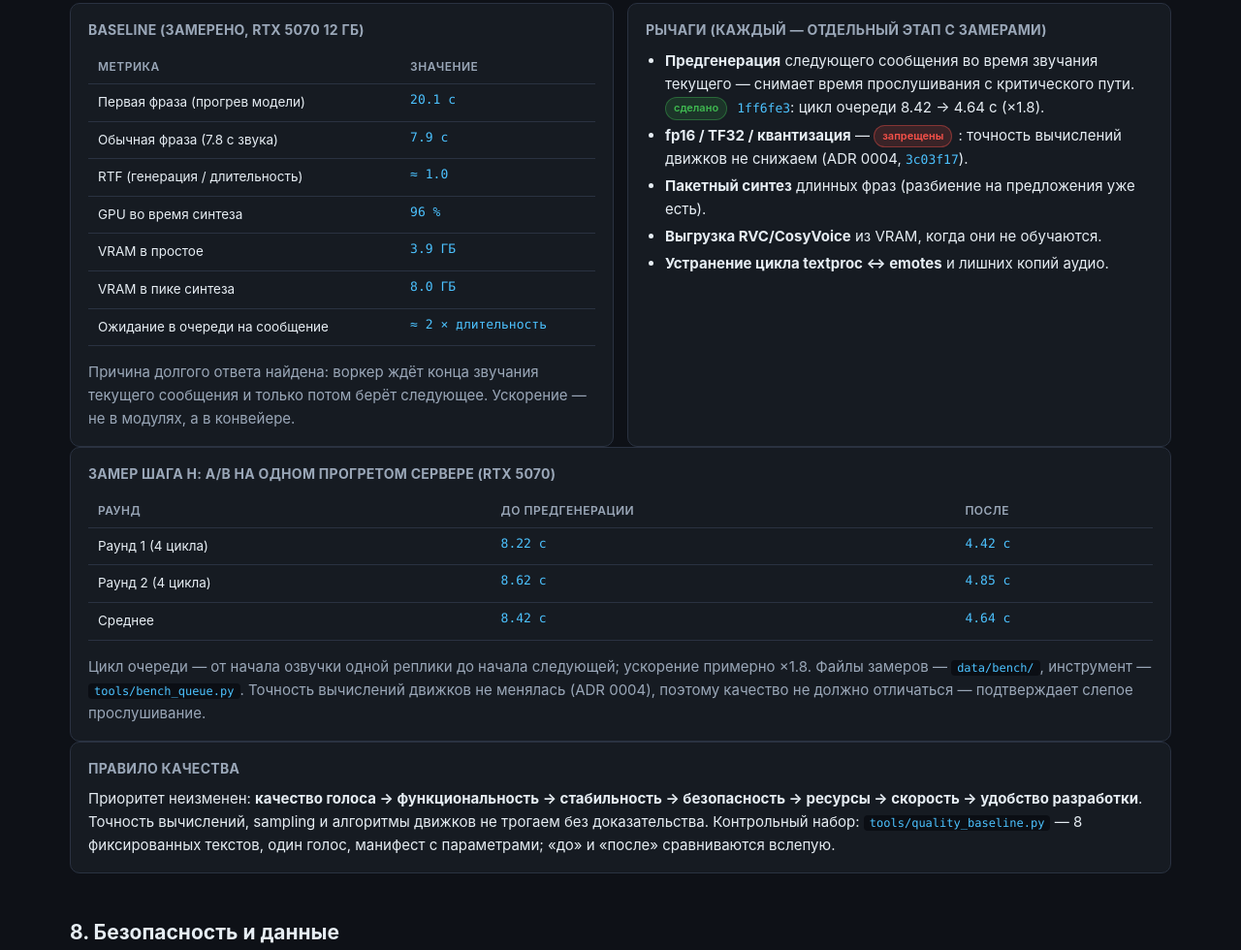
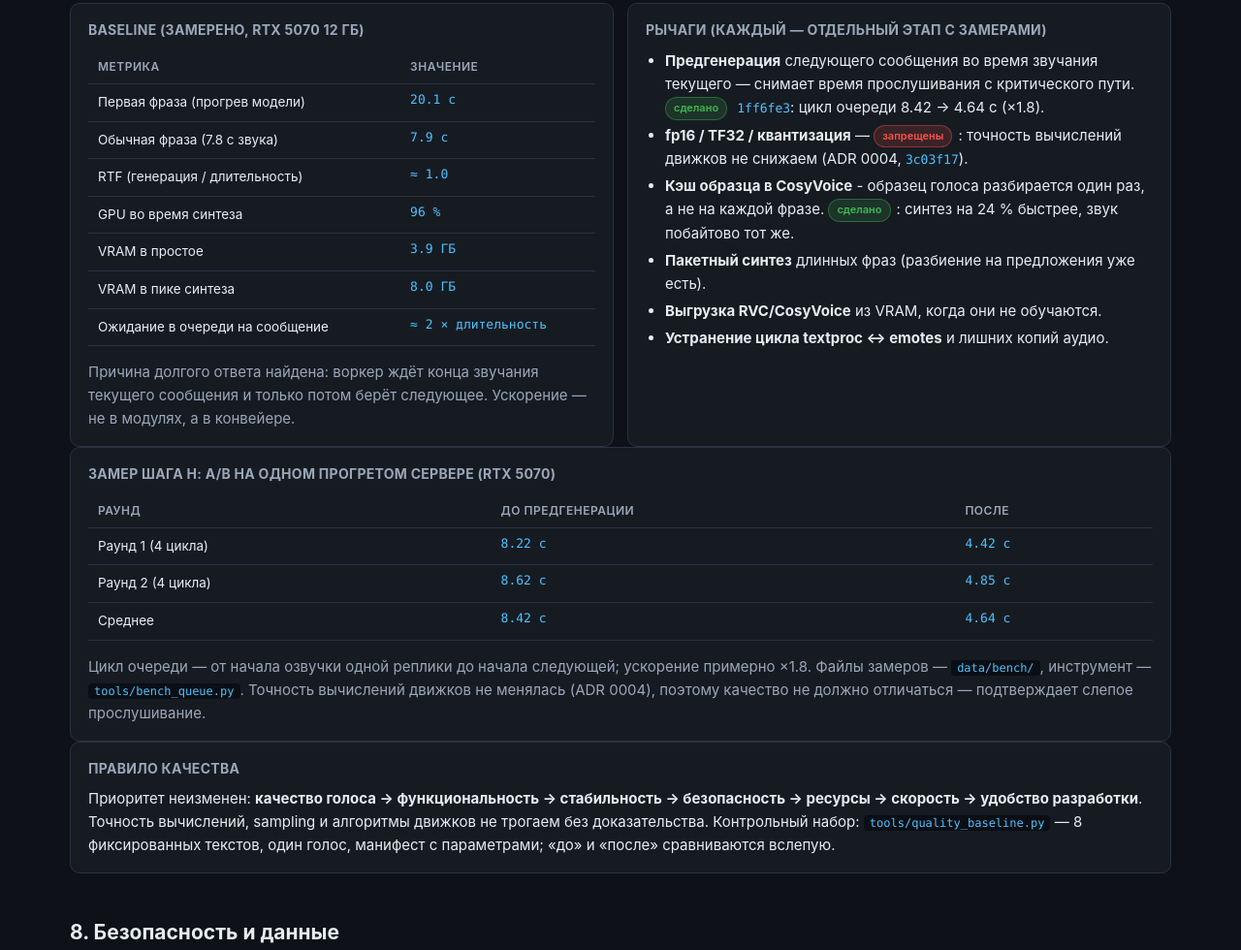
Before and after one commit to renatelius/TwitchTTS, a plain HTML site: page docs/architecture-blueprint.html in a window 1280 px wide. Shown: the part 4108-5088 px from the top of the page at 97% size. Drawn offline with Linux system fonts and the light colour scheme.

Commit message:
docs: шаг H-3 - кэш образца CosyVoice, профиль, измерения

```diff
--- a/docs/architecture-blueprint.html
+++ b/docs/architecture-blueprint.html
@@ -275,6 +275,7 @@ docs/               архитектура, контекст, ADR</pre>
       <ul>
         <li><b>Предгенерация</b> следующего сообщения во время звучания текущего — снимает время прослушивания с критического пути. <span class="tag t-ok">сделано</span> <span class="num">1ff6fe3</span>: цикл очереди 8.42 → 4.64 с (×1.8).</li>
         <li><b>fp16 / TF32 / квантизация</b> — <span class="tag t-bad">запрещены</span>: точность вычислений движков не снижаем (ADR 0004, <span class="num">3c03f17</span>).</li>
+        <li><b>Кэш образца в CosyVoice</b> - образец голоса разбирается один раз, а не на каждой фразе. <span class="tag t-ok">сделано</span>: синтез на 24 % быстрее, звук побайтово тот же.</li>
         <li><b>Пакетный синтез</b> длинных фраз (разбиение на предложения уже есть).</li>
         <li><b>Выгрузка RVC/CosyVoice</b> из VRAM, когда они не обучаются.</li>
         <li><b>Устранение цикла textproc ↔ emotes</b> и лишних копий аудио.</li>
```
Also changed, not shown: 3 other files.
